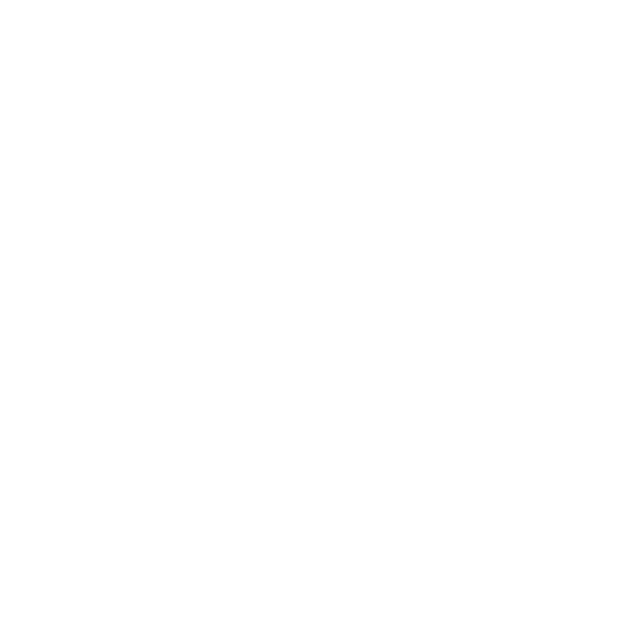
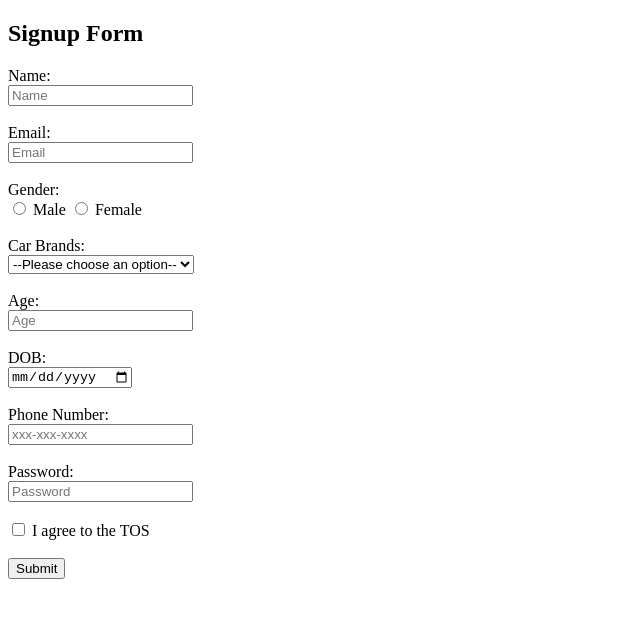
Before and after one commit to acciojob/signup-form-car-Amit77811, a website: page main.html in a window 1280 px wide. Shown: the whole page, without its empty margins (0-640 px from the left). Drawn offline with Linux system fonts and the light colour scheme.

Commit message:
created a submission

```diff
--- a/main.html
+++ b/main.html
@@ -8,6 +8,61 @@
 
 <body>
 	<!-- the entire body must be written by student -->
+	<h2>Signup Form</h2>
+
+<form method="post">
+
+    <label for="name">Name:</label><br>
+    <input type="text" id="name" name="name" placeholder="Name" required>
+    <br><br>
+
+    <label for="email">Email:</label><br>
+    <input type="email" id="email" name="email" placeholder="Email" required>
+    <br><br>
+
+    <label>Gender:</label><br>
+
+    <input type="radio" id="gender_m" name="gender" required>
+    <label for="gender_m">Male</label>
+
+    <input type="radio" id="gender_f" name="gender" required>
+    <label for="gender_f">Female</label>
+    <br><br>
+
+    <label for="cars">Car Brands:</label><br>
+    <select id="cars" name="cars" required>
+        <option value="">--Please choose an option--</option>
+        <option value="BMW">BMW</option>
+        <option value="Audi">Audi</option>
+        <option value="Mercedes">Mercedes</option>
+        <option value="Toyota">Toyota</option>
+    </select>
+    <br><br>
+
+    <label for="age">Age:</label><br>
+    <input type="number" id="age" name="age" placeholder="Age" required>
+    <br><br>
+
+    <label for="dob">DOB:</label><br>
+    <input type="date" id="dob" name="dob" required>
+    <br><br>
+
+    <label for="tel">Phone Number:</label><br>
+    <input type="tel" id="tel" name="tel" placeholder="xxx-xxx-xxxx">
+    <br><br>
+
+    <label for="password">Password:</label><br>
+    <input type="password" id="password" name="password" placeholder="Password" required>
+    <br><br>
+
+    <input type="checkbox" id="tos" name="tos" required>
+    <label for="tos">I agree to the TOS</label>
+    <br><br>
+
+    <button type="submit">Submit</button>
+
+</form>
+
     <script type="text/javascript" src="./script.js">
 </script>
 
```
